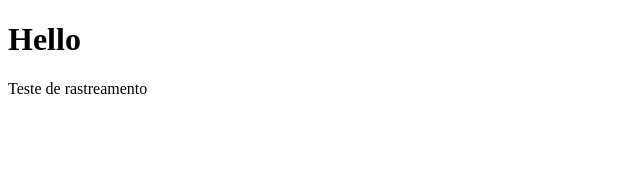
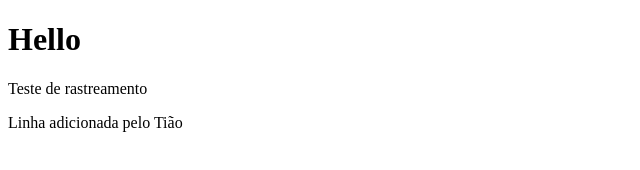
Before and after one commit to romulorasec/Hello, a plain HTML site: page index.html in a window 1280 px wide. Shown: the whole page, without its empty margins (0-640 px from the left). Drawn offline with Linux system fonts and the light colour scheme.

Commit message:
Modificação do Tião

```diff
--- a/index.html
+++ b/index.html
@@ -8,5 +8,6 @@
 <body>
 <h1>Hello</h1>
 <p>Teste de rastreamento</p>
+<p>Linha adicionada pelo Tião</p>
 </body>
 </html>
```
